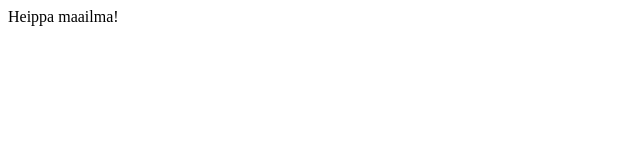
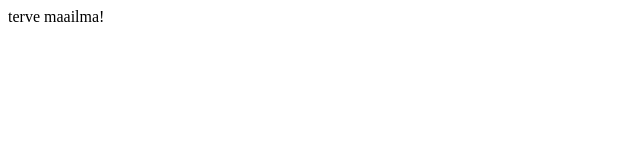
Before and after one commit to jpihlavirta/lab4, a plain HTML site: page web/index.html in a window 1280 px wide. Shown: the full height of the page, 0-640 px from the left. Drawn offline with Linux system fonts and the light colour scheme.

Commit message:
Update index.html

```diff
--- a/web/index.html
+++ b/web/index.html
@@ -7,6 +7,6 @@
     <title>Deploy and run a containerized web app with Azure App Service </title>
 </head>
 <body>
-    Heippa maailma!
+    terve maailma!
 </body>
 </html>
```
